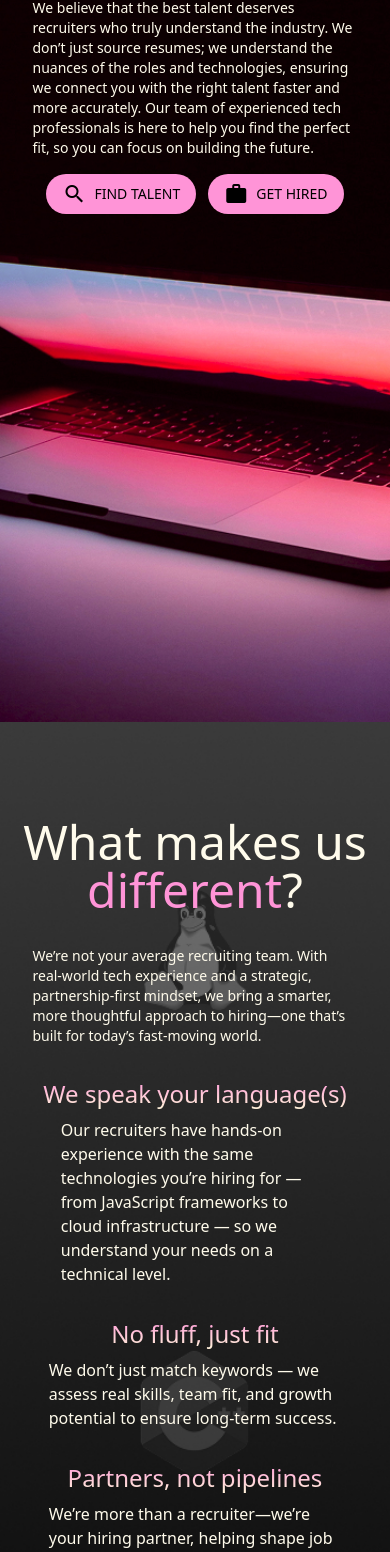
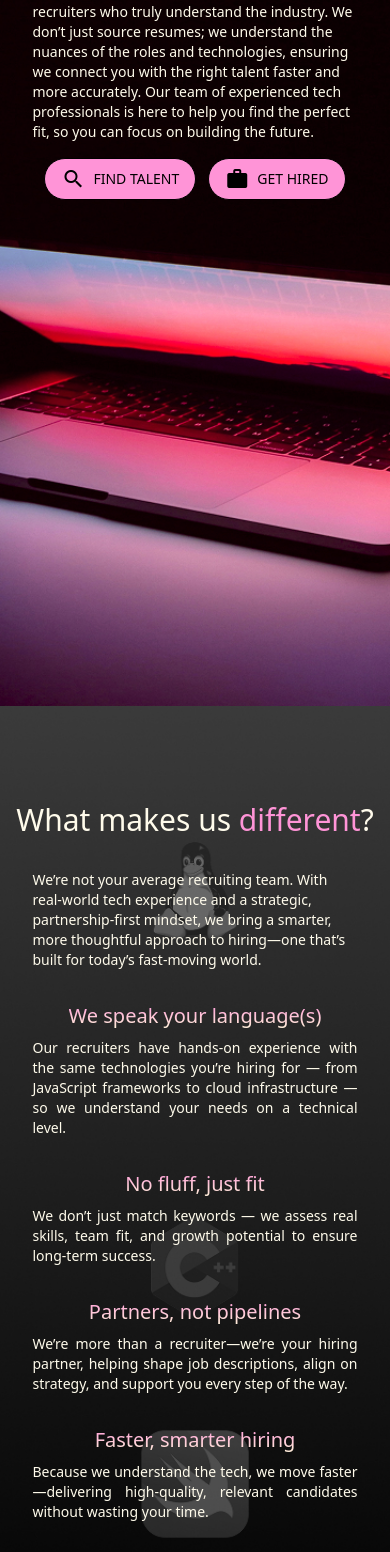
Before and after one commit to TroyKDuncan/Onboarding, an Angular app in the folder Onboarding/: page / in a window 390 px wide. Shown: the part 175-1727 px from the top of the page. Built offline with nearby package versions, Linux system fonts and the light colour scheme.

Commit message:
Finished homepage for responsiveness with smaller mobile screens

```diff
--- a/Onboarding/src/app/components/footer/footer.component.html
+++ b/Onboarding/src/app/components/footer/footer.component.html
@@ -10,7 +10,7 @@
     Privacy Policy
   </a>
   <div class="flex flex-col items-start space-y-2">
-    <p class="font-sans text-3xl text-[#FF94D7]">Contact Us</p>
+    <p class="font-sans md:text-3xl text-xl text-[#FF94D7]">Contact Us</p>
     <p>
       Email:
       <a
@@ -23,13 +23,13 @@
       Phone:
       <a
         href="tel:+16618091946"
-        class="hover:text-[#FF94D7] hover:cursor-pointer active:text-[#fe6ec9] transition-colors duration-200"
+        class="hover:text-[#FF94D7] hover:cursor-pointer active:text-[#fe6ec9] md:transition-colors duration-200"
       >
         (661) 809 - 1946
       </a>
     </p>
   </div>
-  <p class="text-xs mt-8">
+  <p class="text-xs mt-8 text-center">
     Copyright 2025 Onboarding LLC. All rights reserved.
   </p>
 </div>
--- a/Onboarding/src/app/components/form/form.component.html
+++ b/Onboarding/src/app/components/form/form.component.html
@@ -2,7 +2,7 @@
   class="bg-white text-black font-sans md:px-16 px-2 md:py-12 py-4 rounded-3xl shadow-lg shadow-gray-500 justify-center flex flex-col items-center space-y-4"
   *ngIf="!submitted()"
 >
-  <p class="pb-3 text-3xl font-light">Contact Form</p>
+  <p class="pb-3 md:text-3xl text-xl font-light">Contact Form</p>
   <input
     (keyup)="firstNameChange($event)"
     [value]="firstName()"
--- a/Onboarding/src/app/components/homepage-different/homepage-different.component.html
+++ b/Onboarding/src/app/components/homepage-different/homepage-different.component.html
@@ -1,7 +1,7 @@
 <div
   class="background-different h-auto flex flex-col items-center md:py-36 py-24 md:space-y-12 space-y-8 font-sans max-h-max"
 >
-  <p class="text-5xl text-center">
+  <p class="md:text-5xl text-3xl text-center">
     What makes us<span class="text-[#FF94D7]"> different</span>?
   </p>
   <p class="text-amber-50 md:text-base text-sm w-5/6 xl:w-7/12">
@@ -10,42 +10,48 @@
     approach to hiring—one that’s built for today’s fast-moving world.
   </p>
   <div
-    class="md:grid md:grid-cols-2 md:grid-rows-2 lg:w-5/6 md:w-full md:gap-5 flex flex-col space-y-8"
+    class="md:grid md:grid-cols-2 md:grid-rows-2 lg:w-5/6 md:w-full md:gap-5 flex flex-col space-y-8 items-center justify-items-center"
   >
-    <div class="flex flex-col items-center space-y-2 px-4">
-      <p class="gradient-text text-2xl text-center">
+    <div class="w-5/6 flex flex-col items-center space-y-2">
+      <p class="gradient-text md:text-2xl text-xl text-center">
         We speak your language(s)
       </p>
-      <p class="w-3/4">
+      <p class="w-full md:text-base text-sm text-justify">
         Our recruiters have hands-on experience with the same technologies
         you’re hiring for — from JavaScript frameworks to cloud infrastructure —
         so we understand your needs on a technical level.
       </p>
     </div>
-    <div class="flex flex-col items-center space-y-2">
-      <p class="gradient-text text-2xl text-center">No fluff, just fit</p>
-      <p class="w-3/4">
+    <div class="w-5/6 flex flex-col items-center space-y-2">
+      <p class="gradient-text md:text-2xl text-xl text-center">
+        No fluff, just fit
+      </p>
+      <p class="w-full md:text-base text-sm text-justify">
         We don’t just match keywords — we assess real skills, team fit, and
         growth potential to ensure long-term success.
       </p>
     </div>
-    <div class="flex flex-col items-center space-y-2">
-      <p class="gradient-text text-2xl text-center">Partners, not pipelines</p>
-      <p class="w-3/4">
+    <div class="w-5/6 flex flex-col items-center space-y-2">
+      <p class="gradient-text md:text-2xl text-xl text-center">
+        Partners, not pipelines
+      </p>
+      <p class="w-full md:text-base text-sm text-justify">
         We’re more than a recruiter—we’re your hiring partner, helping shape job
         descriptions, align on strategy, and support you every step of the way.
       </p>
     </div>
-    <div class="flex flex-col items-center space-y-2">
-      <p class="gradient-text text-2xl text-center">Faster, smarter hiring</p>
-      <p class="w-3/4">
+    <div class="w-5/6 flex flex-col items-center space-y-2">
+      <p class="gradient-text md:text-2xl text-xl text-center">
+        Faster, smarter hiring
+      </p>
+      <p class="w-full md:text-base text-sm text-justify">
         Because we understand the tech, we move faster—delivering high-quality,
         relevant candidates without wasting your time.
       </p>
     </div>
   </div>
   <button
-    class="bg-[#FF94D7] text-black rounded-full px-4 py-2 hover:bg-[#fe6ec9] hover:cursor-pointer flex items-center space-x-2 transition-colors duration-200"
+    class="bg-[#FF94D7] text-black text-sm md:text-base rounded-full px-4 py-2 hover:bg-[#fe6ec9] hover:cursor-pointer flex items-center space-x-2 transition-colors duration-200"
     routerLink="/form"
   >
     <mat-icon>search</mat-icon>
--- a/Onboarding/src/app/components/homepage-hero/homepage-hero.component.html
+++ b/Onboarding/src/app/components/homepage-hero/homepage-hero.component.html
@@ -1,7 +1,9 @@
 <div
   class="background-hero flex flex-col items-center pt-8 md:space-y-7 space-y-4 md:h-11/12 h-screen w-screend"
 >
-  <p class="text-amber-50 font-sans text-center text-3xl sm:text-5xl xl:text-7xl">
+  <p
+    class="text-amber-50 font-sans text-center text-3xl sm:text-5xl xl:text-7xl"
+  >
     Tech&nbsp;<span class="text-[#FF94D7] font">Talent</span>&nbsp;Found By
     Tech&nbsp;<span class="text-[#FF94D7]">Experts</span>
   </p>
@@ -14,14 +16,14 @@
   </p>
   <div class="flex font-sans sm:space-x-8 space-x-3">
     <button
-      class="bg-[#FF94D7] text-black text-sm rounded-full px-4 py-2 hover:bg-[#fe6ec9] hover:cursor-pointer flex items-center space-x-2 transition-colors duration-200"
+      class="bg-[#FF94D7] text-black text-sm rounded-full px-4 py-2 hover:bg-[#fe6ec9] hover:cursor-pointer flex items-center space-x-2 transition-colors duration-200 border border-black sm:border-0"
       routerLink="/talent-seekers"
     >
       <mat-icon>search</mat-icon>
       <p>FIND TALENT</p>
     </button>
     <button
-      class="bg-[#FF94D7] text-sm sm:text-md text-black rounded-full px-4 py-2 hover:bg-[#fe6ec9] hover:cursor-pointer flex items-center space-x-2 transition-colors duration-200"
+      class="bg-[#FF94D7] text-sm sm:text-md text-black rounded-full px-4 py-2 hover:bg-[#fe6ec9] hover:cursor-pointer flex items-center space-x-2 transition-colors duration-200 border border-black sm:border-0"
       routerLink="/job-seekers"
     >
       <mat-icon>work</mat-icon>
--- a/Onboarding/src/app/components/lets-talk/lets-talk.component.html
+++ b/Onboarding/src/app/components/lets-talk/lets-talk.component.html
@@ -4,7 +4,7 @@
   <div
     class="flex flex-col items-center md:py-36 py-24 md:space-y-12 space-y-8 w-full"
   >
-    <p class="md:text-5xl text-3xl">Sound good? Let's talk.</p>
+    <p class="md:text-5xl text-3xl text-center ">Sound good? <br class="sm:hidden"/>Let's talk.</p>
     <p class="md:text-lg text-sm w-5/6 sm:w-3/4">
       If this sounds like the kind of recruiting partner you’ve been looking
       for, we’d love to hear from you. Just fill out the form below, and one of
--- a/Onboarding/src/app/components/navbar/navbar.component.html
+++ b/Onboarding/src/app/components/navbar/navbar.component.html
@@ -6,7 +6,7 @@
     routerLink="/"
   ></app-logo-white-text>
   <div
-    class="hidden md:flex items-center flex-row space-x-2 font-sans lg:text-lg text-sm pr-2"
+    class="hidden md:flex items-center flex-row space-x-5 font-sans lg:text-lg text-sm pr-2"
   >
     <a
       class="hover:text-[#FF94D7] hover:cursor-pointer py-0.5 active:text-[#fe6ec9] transition-colors duration-200"
@@ -46,7 +46,7 @@
     </button>
   </div>
   <button
-    class="bg-[#FF94D7] font-sans text-xs text-black rounded-full sm:px-4 px-1 py-2 hover:bg-[#fe6ec9] hover:cursor-pointer flex md:hidden items-center space-x-1 transition-colors duration-200"
+    class="bg-[#FF94D7] font-sans text-xs text-black rounded-full sm:px-4 px-1 hover:bg-[#fe6ec9] hover:cursor-pointer flex md:hidden items-center space-x-1 transition-colors duration-200"
     routerLink="/form"
   >
     <mat-icon>call</mat-icon>
```
